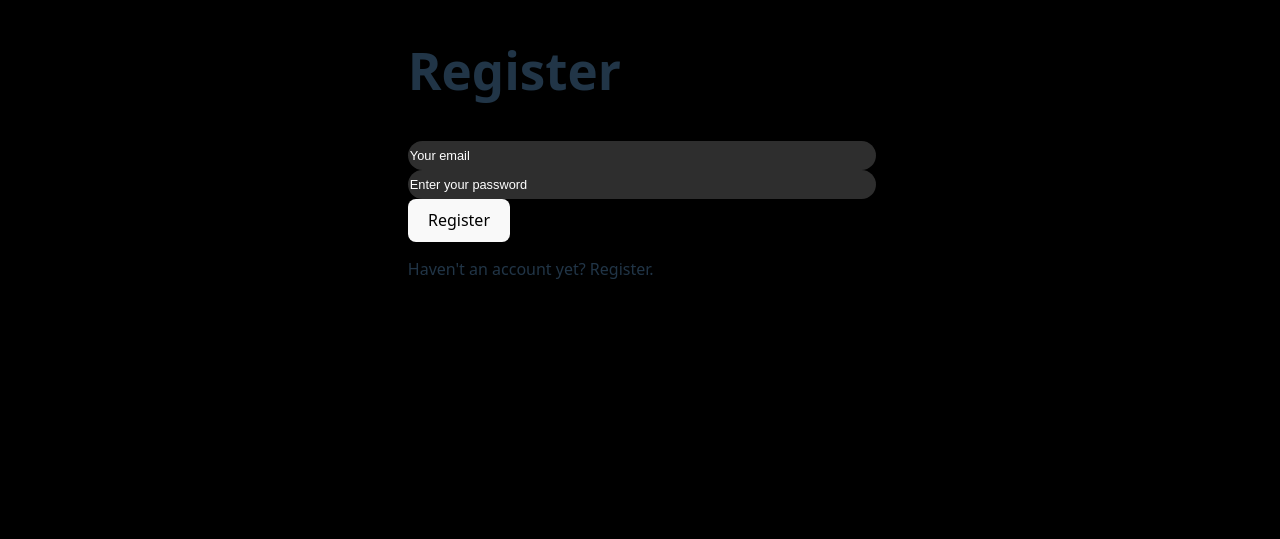
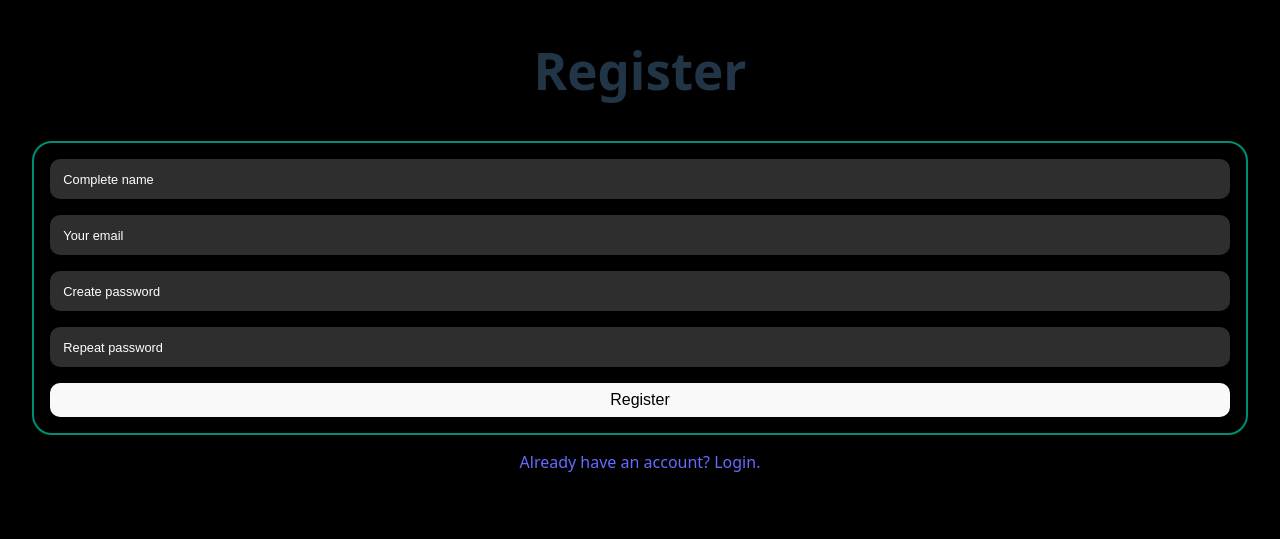
Before and after one commit to AnaisCabado/atenea-react, a React (Vite) app in the folder client/: page /register in a window 1280 px wide. Shown: the top 539 px of the page. Built offline with nearby package versions, Linux system fonts and the light colour scheme; no server answers.

Commit message:
login and register styles

```diff
--- a/client/src/components/publicationCard/PublicationCard.jsx
+++ b/client/src/components/publicationCard/PublicationCard.jsx
@@ -13,7 +13,7 @@ function PublicationCard({publication}) {
                 <NavLink to={`/users/${enriched?.username}`}>
                     <div className="user-data">
                         <img src="https://placehold.co/50x50" alt={"AUX"} className="user-data__img" />
-                        <p className="user-data__username">{enriched?.username}</p>  {/* TODO CAMBIAR */}
+                        <p className="user-data__username">@{enriched?.username}</p>  {/* TODO CAMBIAR */}
                     </div>
                 </NavLink>
 
--- a/client/src/components/searchFilter/SearchFilter.css
+++ b/client/src/components/searchFilter/SearchFilter.css
@@ -23,7 +23,6 @@ input {
     border-radius: 20px;
 
     height: 2em;
-    width: 100%;
 }
 
 input::placeholder {
--- a/client/src/index.css
+++ b/client/src/index.css
@@ -46,7 +46,7 @@ h1 {
   line-height: 1.1;
 }
 
-button {
+/* button {
   border-radius: 8px;
   border: 1px solid transparent;
   padding: 0.6em 1.2em;
@@ -63,7 +63,7 @@ button:hover {
 button:focus,
 button:focus-visible {
   outline: 4px auto -webkit-focus-ring-color;
-}
+} */
 
 @media (prefers-color-scheme: light) {
   :root {
--- /dev/null
+++ b/client/src/pages/login/Login.css
@@ -0,0 +1,32 @@
+.login {
+    width: 100%;
+    display: flex;
+    flex-flow: column;
+}
+
+.login__title {
+    text-align: center;
+}
+
+.login__form {
+    display: flex;
+    flex-flow: column;
+    gap: 1em;
+
+    padding: 1em;
+    border: 2px solid #008d76;
+    border-radius: 20px;
+
+    margin: 0 2em;
+}
+
+.login__form input {
+    padding: .5em 1em;
+    background-color: #2e2e2e;
+}
+
+.register-link {
+    width: 100%;
+
+    text-align: center;
+}
--- a/client/src/pages/login/Login.jsx
+++ b/client/src/pages/login/Login.jsx
@@ -1,6 +1,7 @@
 import { useState, useEffect } from "react";
+import { NavLink } from "react-router-dom";
 
-// import './Login.css';
+import './Login.css';
 
 function Login() {
     // const [loginData, setLoginData] = useState({
@@ -31,17 +32,15 @@ function Login() {
 
     return (
         <article className="login">
-            <h1 className="create-publication__title">Login</h1>
+            <h1 className="login__title">Login</h1>
 
-            <section className="create-publication__form">
-                <form /* onSubmit={handleSubmit}  */action="">
-                    <input type="email" name="email" id="email" /* onChange={handleEmail} */ placeholder="Your email" />
-                    <input type="password" name="password" id="password" /* onChange={handlePassword} */ placeholder="Enter your password" />
+            <form /* onSubmit={handleSubmit}  */ action="" className="login__form">
+                <input type="email" name="email" id="email" /* onChange={handleEmail} */ placeholder="Your email" />
+                <input type="password" name="password" id="password" /* onChange={handlePassword} */ placeholder="Enter your password" />
 
-                    <button>Login</button>
-                </form>
-                <p className="register-link">Haven't an account yet? Register.</p>
-            </section>
+                <button>Login</button>
+            </form>
+            <NavLink to ='/register'><p className="register-link">Haven't an account yet? Register.</p></NavLink>
         </article>
     )
 }
--- /dev/null
+++ b/client/src/pages/register/Register.css
@@ -0,0 +1,41 @@
+.register {
+    width: 100%;
+    display: flex;
+    flex-flow: column;
+}
+
+.register__title {
+    text-align: center;
+}
+
+.register__form {
+    display: flex;
+    flex-flow: column;
+    gap: 1em;
+
+    padding: 1em;
+    border: 2px solid #008d76;
+    border-radius: 20px;
+
+    margin: 0 2em;
+}
+
+.register__form input {
+    padding: .5em 1em;
+    background-color: #2e2e2e;
+    border-radius: 10px;
+}
+
+button {
+    padding: .5em 1em;
+    background-color: #008d76;
+    border: none;
+    border-radius: 10px;
+    font-size: 1rem;
+}
+
+.login-link {
+    width: 100%;
+
+    text-align: center;
+}
--- a/client/src/pages/register/Register.jsx
+++ b/client/src/pages/register/Register.jsx
@@ -1,6 +1,7 @@
 import { useState, useEffect } from "react";
+import { NavLink } from "react-router-dom";
 
-// import './Register.css';
+import './Register.css';
 
 function Register() {
     // const [RegisterData, setRegisterData] = useState({
@@ -30,18 +31,20 @@ function Register() {
     // }
 
     return (
-        <article className="Register">
-            <h1 className="create-publication__title">Register</h1>
+        <article className="register">
+            <h1 className="register__title">Register</h1>
 
-            <section className="create-publication__form">
-                <form /* onSubmit={handleSubmit}  */action="">
-                    <input type="email" name="email" id="email" /* onChange={handleEmail} */ placeholder="Your email" />
-                    <input type="password" name="password" id="password" /* onChange={handlePassword} */ placeholder="Enter your password" />
 
-                    <button>Register</button>
-                </form>
-                <p className="register-link">Haven't an account yet? Register.</p>
-            </section>
+            <form /* onSubmit={handleSubmit}  */ action="" className="register__form">
+                <input type="text" name="name" id="name" placeholder="Complete name" />
+                <input type="email" name="email" id="email" /* onChange={handleEmail} */ placeholder="Your email" />
+                <input type="password" name="password" id="password" /* onChange={handlePassword} */ placeholder="Create password" />
+                <input type="password" name="password" id="password" /* onChange={handlePassword} */ placeholder="Repeat password" />
+
+                <button>Register</button>
+            </form>
+            <NavLink to='/login'><p className="login-link">Already have an account? Login.</p></NavLink>
+
         </article>
     )
 }
```
